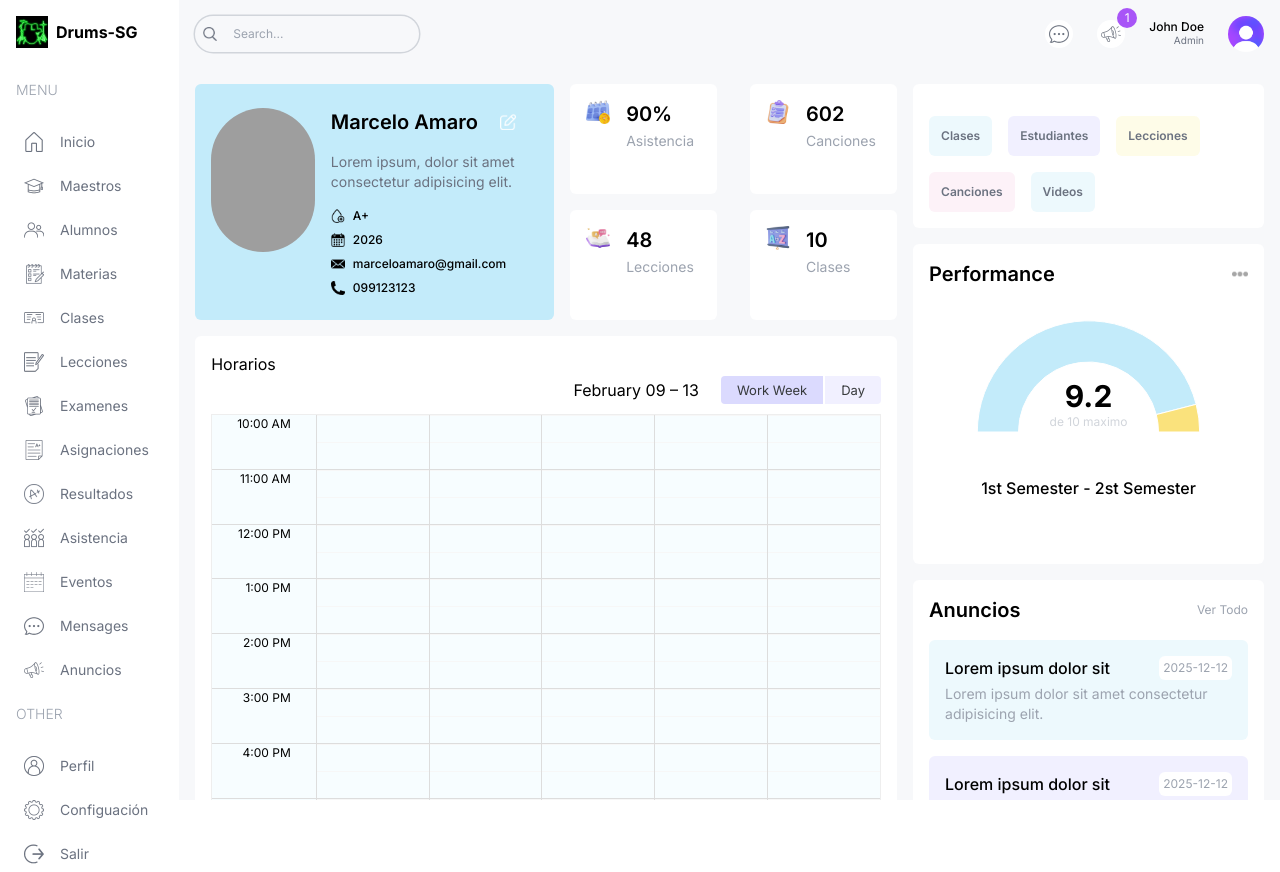
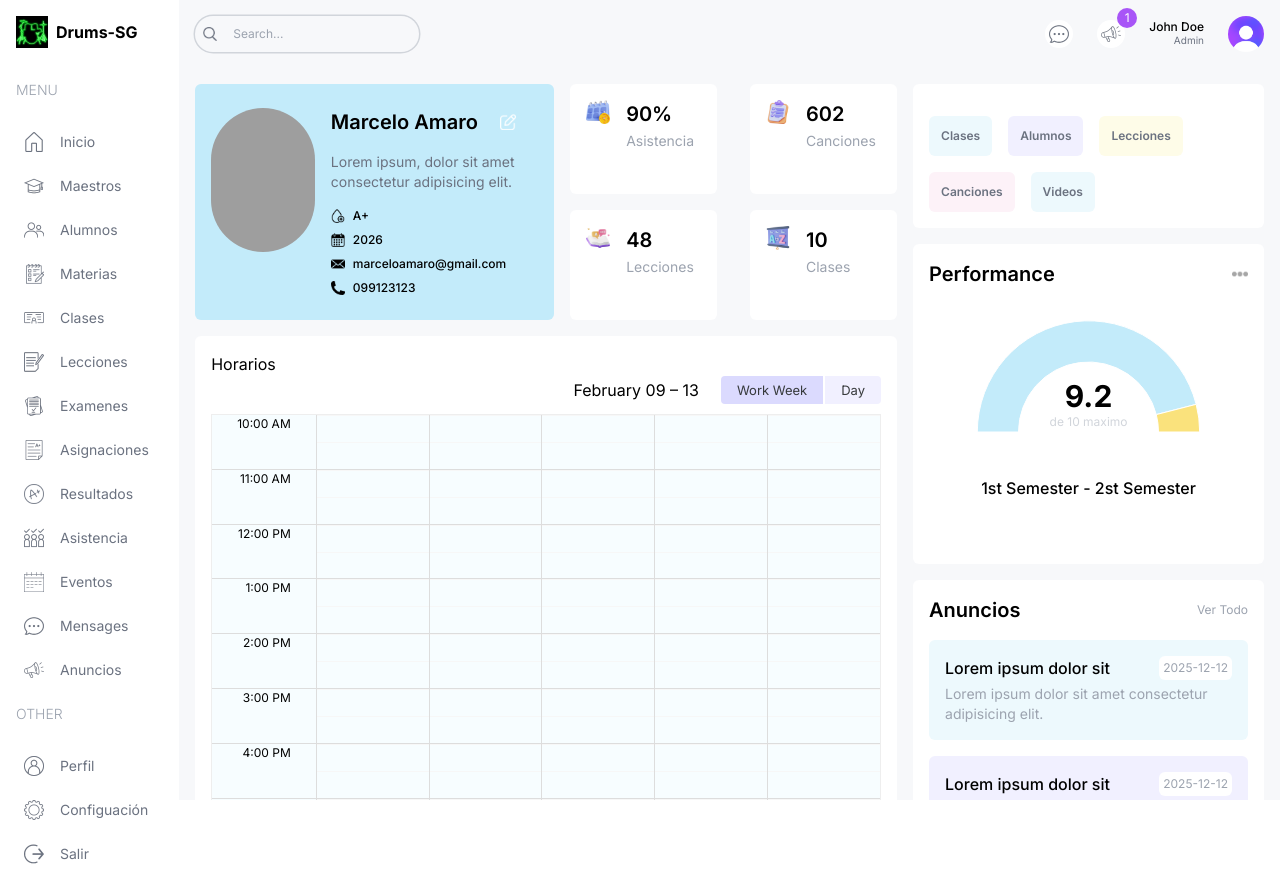
Before and after one commit to sgbateria-spec/full-stack_drums-SG, a Next.js app: page /list/maestros/1 in a window 1280 px wide. Built offline with nearby package versions, Linux system fonts and the light colour scheme; grey boxes are pictures that could not be loaded.

Commit message:
En la página SingleMaestroPage, agregamos el link a la lista de Alumnos

```diff
--- a/src/app/(dashboard)/list/maestros/[id]/page.tsx
+++ b/src/app/(dashboard)/list/maestros/[id]/page.tsx
@@ -114,7 +114,7 @@ const SingleMaestroPage = () => {
                     <h1 className="text-xl font-semibold">
                         <div className="mt-4 flex gap-4 flex-wrap text-xs text-gray-500">
                             <Link className="p-3 rounded-md bg-lamaSkyLight" href="/">Clases</Link>
-                            <Link className="p-3 rounded-md bg-lamaPurpleLight" href="/">Estudiantes</Link>
+                            <Link className="p-3 rounded-md bg-lamaPurpleLight" href={`/list/alumnos?maestroId=${"teacher2"}`}>Alumnos</Link>
                             <Link className="p-3 rounded-md bg-lamaYellowLight" href="/">Lecciones</Link>
                             <Link className="p-3 rounded-md bg-pink-50" href="/">Canciones</Link>
                             <Link className="p-3 rounded-md bg-lamaSkyLight" href="/">Videos</Link>
```
